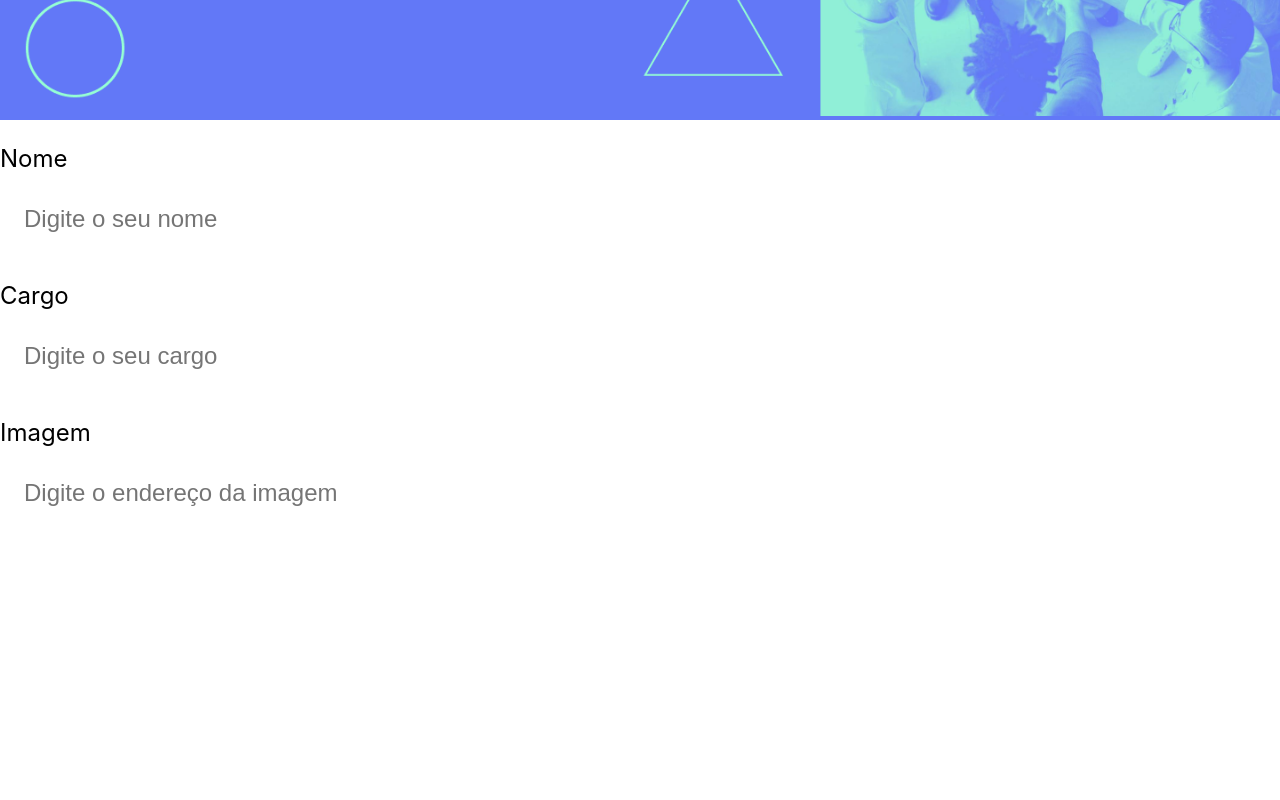
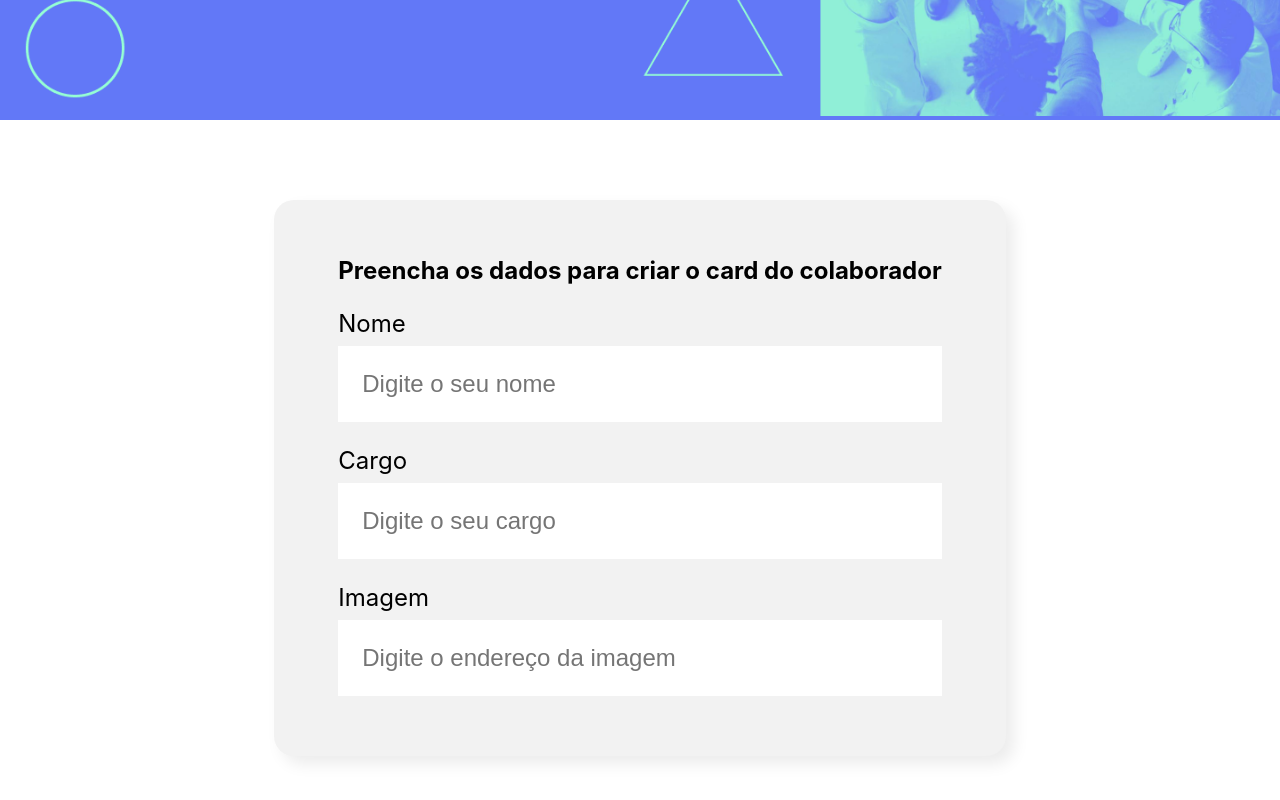
Before and after one commit to Julialunna/React.js, a React (Create React App) app in the folder organo/organo/: page / in a window 1280 px wide. Shown: the part 378-1178 px from the top of the page. Before the commit the page ends 933 px from the top, so only its background shows below. Built offline with nearby package versions, Linux system fonts and the light colour scheme.

Commit message:
criando formulário

```diff
--- a/organo/organo/src/App.js
+++ b/organo/organo/src/App.js
@@ -1,13 +1,12 @@
 import Banner from './componentes/Banner';
-import CampoTexto from './componentes/CampoTexto';
+import Formulario from './componentes/Formulario';
+
 
 function App() {
   return (
     <div className="App">
       <Banner/>
-      <CampoTexto label="Nome" placeholder="Digite o seu nome"/>
-      <CampoTexto label="Cargo" placeholder="Digite o seu cargo"/>
-      <CampoTexto label="Imagem" placeholder="Digite o endereço da imagem"/>
+      <Formulario/>
     </div>
   );
 }
--- /dev/null
+++ b/organo/organo/src/componentes/Formulario/Formulario.css
@@ -0,0 +1,12 @@
+.formulario{
+    display: flex;
+    justify-content: center;
+    margin: 80px 0;
+}
+.formulario form{
+    max-width: 80%;
+    background-color: #f2f2f2;
+    border-radius: 20px;
+    padding: 36px 64px;
+    box-shadow: 8px 8px 16px rgb(0,0,0, 0.08);
+}
--- /dev/null
+++ b/organo/organo/src/componentes/Formulario/index.js
@@ -0,0 +1,16 @@
+import CampoTexto from "../CampoTexto";
+import "./Formulario.css"
+
+const Formulario = ()=>{
+    return(
+        <section className="formulario">
+            <form>
+            <h2>Preencha os dados para criar o card do colaborador</h2>
+            <CampoTexto label="Nome" placeholder="Digite o seu nome"/>
+            <CampoTexto label="Cargo" placeholder="Digite o seu cargo"/>
+            <CampoTexto label="Imagem" placeholder="Digite o endereço da imagem"/>
+            </form>
+        </section>
+    )
+}
+export default Formulario;
```
